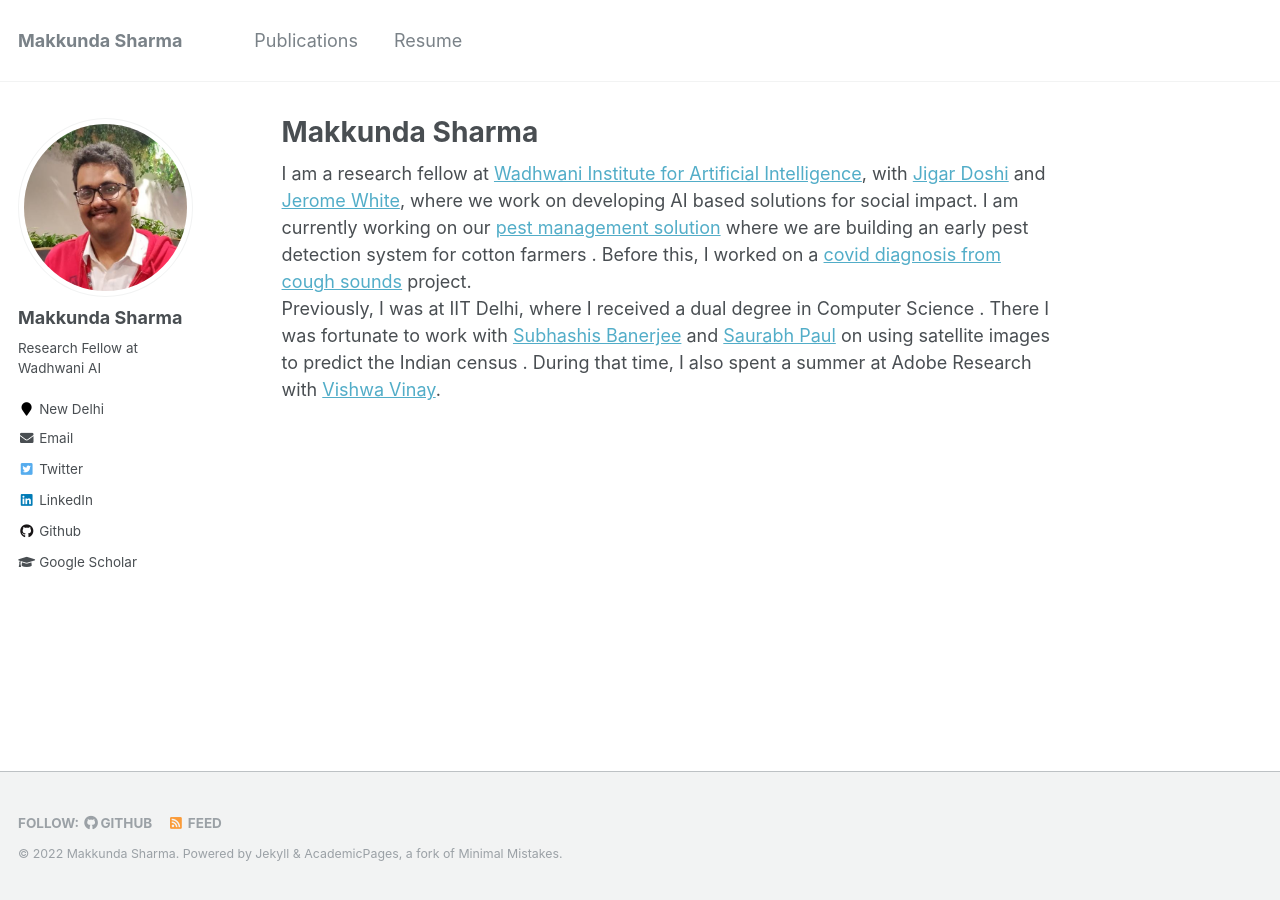
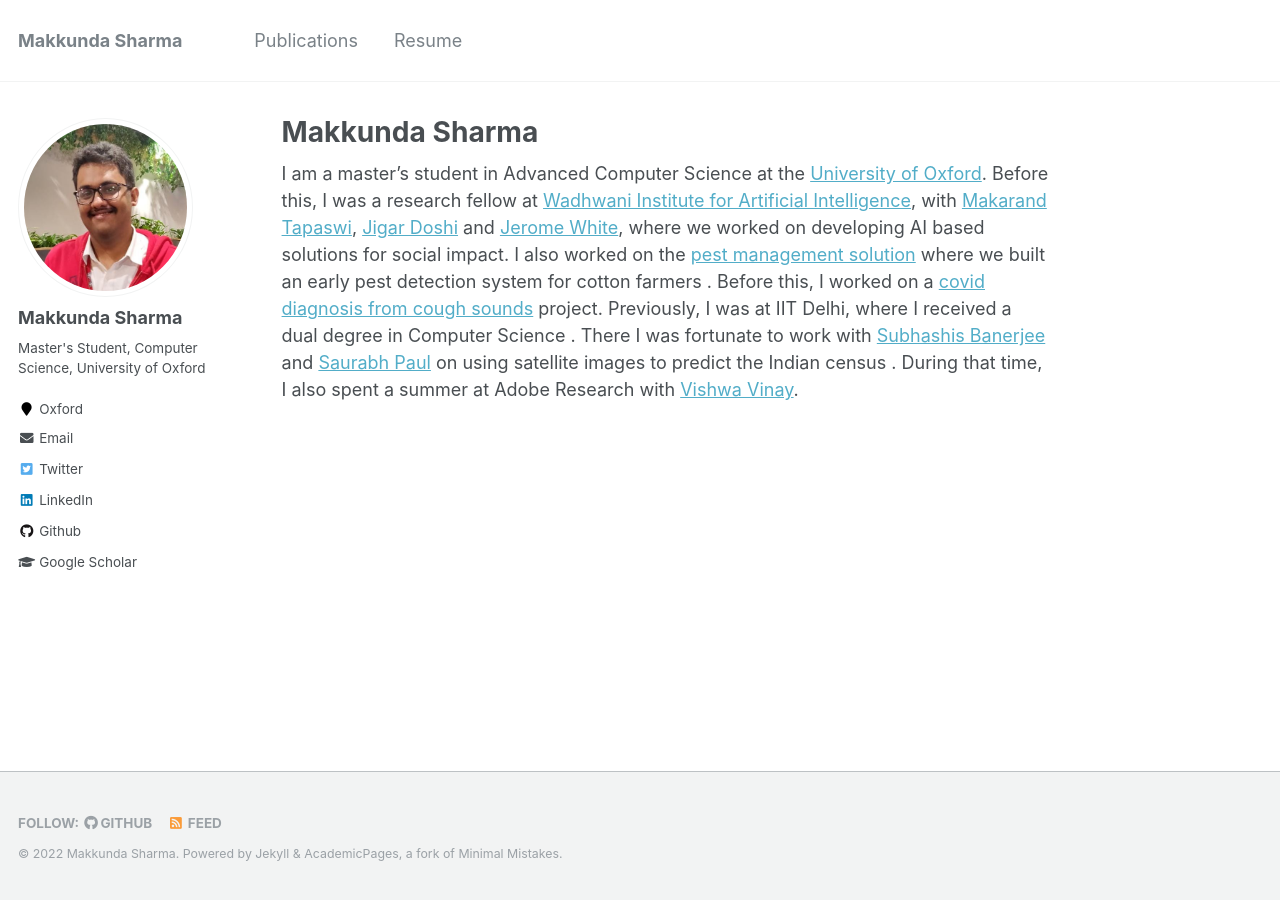
Before and after one commit to makkunda/makkunda.github.io, a Jekyll site: the page built from _pages/about.md, in a window 1280 px wide. Built offline with Jekyll 4.4.1, drawn with Linux system fonts in a browser that asks for light colours.

Commit message:
updated about new position

```diff
--- a/_config.yml
+++ b/_config.yml
@@ -82,8 +82,8 @@ atom_feed:
 author:
   name             : "Makkunda Sharma"
   avatar           : "Makkunda_photo.jpeg"
-  bio              : "Research Fellow at Wadhwani AI"
-  location         : "New Delhi"
+  bio              : "Master's Student, Computer Science, University of Oxford"
+  location         : "Oxford"
   employer         :
   pubmed           :
   googlescholar    : "https://scholar.google.com/citations?user=M_a8AH4AAAAJ&hl=en"
--- a/_pages/about.md
+++ b/_pages/about.md
@@ -7,7 +7,8 @@ redirect_from:
   - /about/
   - /about.html
 ---
-I am a research fellow at <a href="https://www.wadhwaniai.org/">Wadhwani Institute for Artificial Intelligence</a>, with <a href="https://www.linkedin.com/in/jigarkdoshi/">Jigar Doshi</a> and <a href="https://www.wadhwaniai.org/team/jerome-white/">Jerome White</a>, where we work on developing AI based solutions for social impact. I am currently working on our <a href="https://www.wadhwaniai.org/programs/pest-management/">pest management solution</a> where we are building an early pest detection system for cotton farmers . Before this, I worked on a <a href="https://www.wadhwaniai.org/programs/cough-against-covid/">covid diagnosis from cough sounds</a> project.
+I am a master's student in Advanced Computer Science at the <a href="https://www.cs.ox.ac.uk/">University of Oxford</a>.
+Before this, I was a research fellow at <a href="https://www.wadhwaniai.org/">Wadhwani Institute for Artificial Intelligence</a>, with <a href="https://makarandtapaswi.github.io/">Makarand Tapaswi</a>, <a href="https://www.linkedin.com/in/jigarkdoshi/">Jigar Doshi</a> and <a href="https://www.wadhwaniai.org/team/jerome-white/">Jerome White</a>, where we worked on developing AI based solutions for social impact. I also worked on the <a href="https://www.wadhwaniai.org/programs/pest-management/">pest management solution</a> where we built an early pest detection system for cotton farmers . Before this, I worked on a <a href="https://www.wadhwaniai.org/programs/cough-against-covid/">covid diagnosis from cough sounds</a> project.
 Previously, I was at IIT Delhi, where I received a dual degree in Computer Science . There I was fortunate to work with <a href="https://www.cse.iitd.ac.in/~suban/">Subhashis Banerjee</a> and <a href="https://web.iitd.ac.in/~sbpaul/">Saurabh Paul</a> on using satellite images to predict the Indian census . During that time, I also spent a summer at Adobe Research with <a href="https://research.adobe.com/person/vishwa-vinay/">Vishwa Vinay</a>.
 
 <!-- Publications
```
